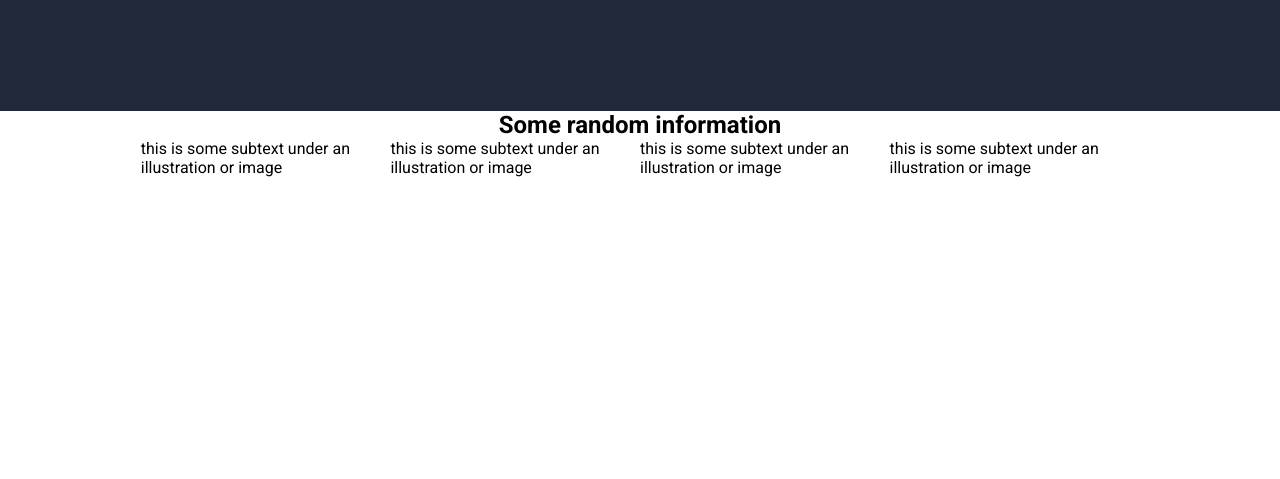
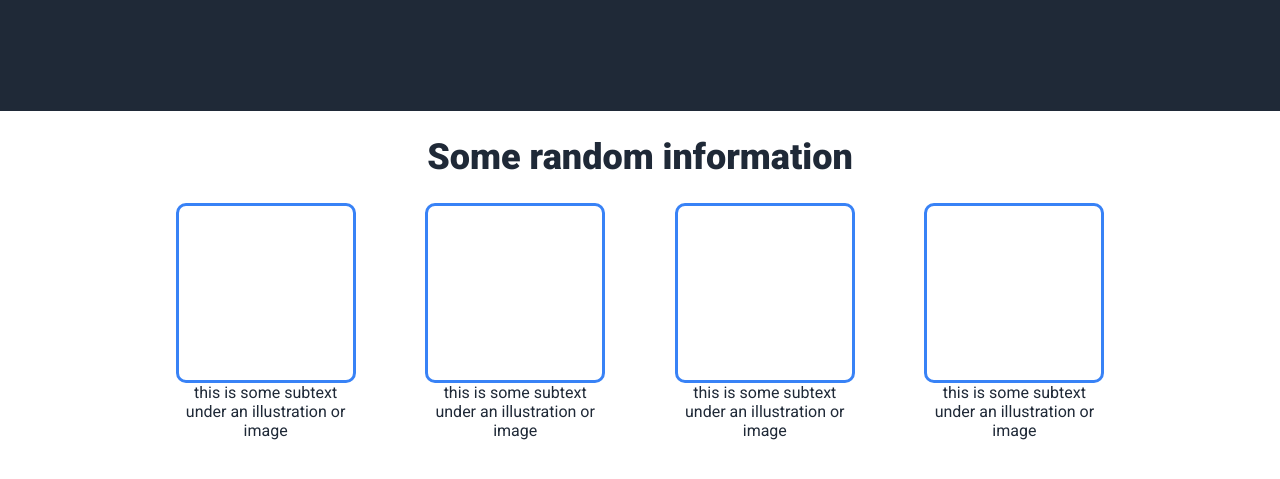
Before and after one commit to evkronos/flexbox-landing-page, a plain HTML site: page index.html in a window 1280 px wide. Shown: the part 577-1056 px from the top of the page. Drawn offline with Linux system fonts and the light colour scheme.

Commit message:
Added information section

```diff
--- a/index.html
+++ b/index.html
@@ -43,23 +43,23 @@
         <h2 class="inf-title">Some random information</h2>
 
         <div class="information">
-            <div class="item-1">
+            <div class="item">
                 <div class="frame"></div>
                 <p>this is some subtext under an illustration or image</p>
             </div>
 
-            <div class="item-2">
+            <div class="item">
                 <div class="frame"></div>
                 <p>this is some subtext under an illustration or image</p>
             </div>
 
 
-            <div class="item-3">
+            <div class="item">
                 <div class="frame"></div>
                 <p>this is some subtext under an illustration or image</p>
             </div>
 
-            <div class="item-4">
+            <div class="item">
                 <div class="frame"></div>
                 <p>this is some subtext under an illustration or image</p>
             </div>
--- a/styles/style.css
+++ b/styles/style.css
@@ -91,6 +91,10 @@
 
 .inf-title {
     text-align: center;
+    font-size: 36px;
+    font-weight: 900;
+    color: #1f2937;
+    padding: 25px;
 }
 
 .information {
@@ -99,3 +103,16 @@
     margin: auto;
     justify-content: space-around;
 }
+
+.item {
+    text-align: center;
+    flex-basis: 8px;
+    color: #1f2937;
+}
+
+.frame {
+    width: 180px;
+    height: 180px;
+    border: 3px solid #3882f6;
+    border-radius: 10px;
+}
```
